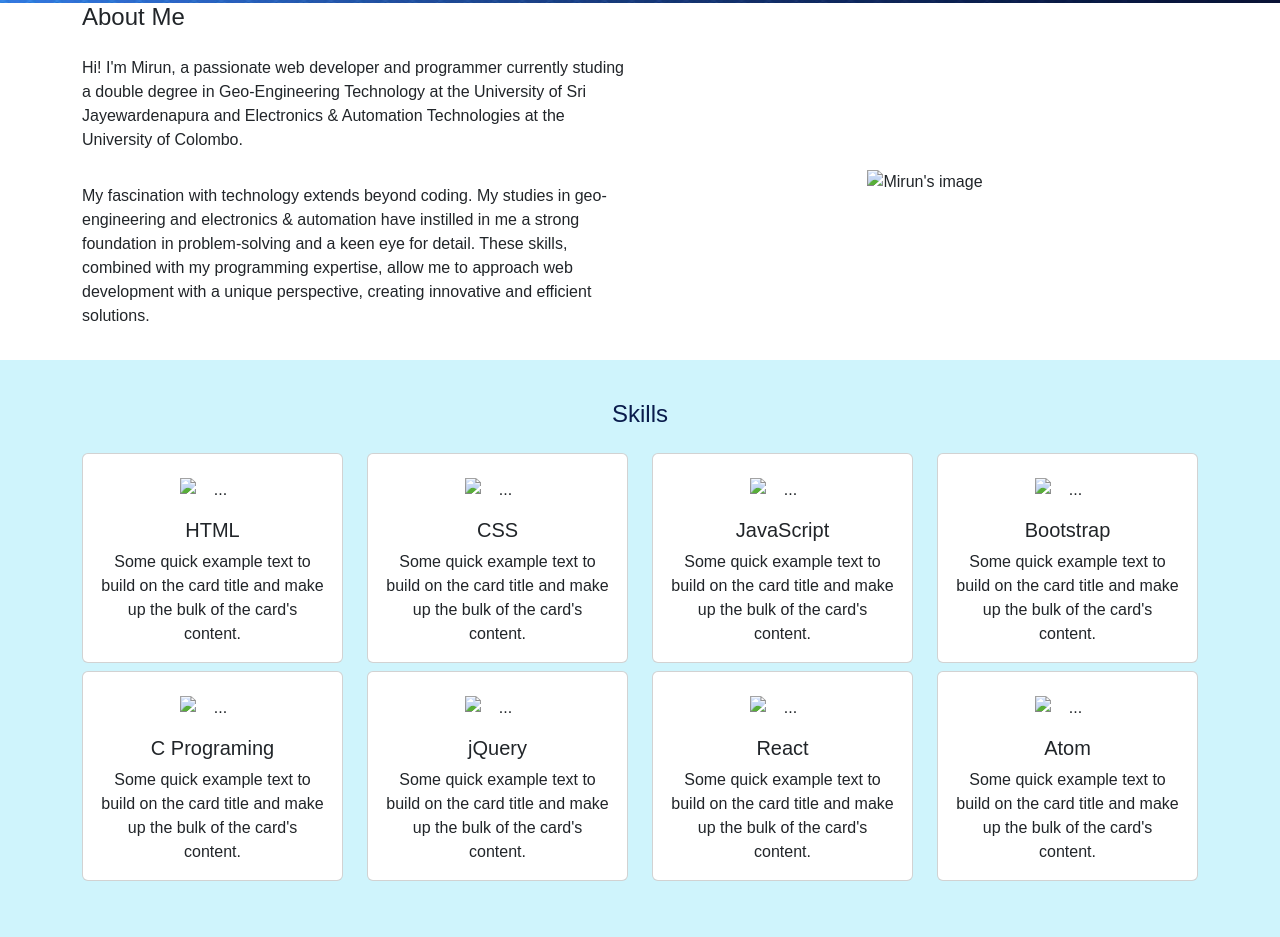
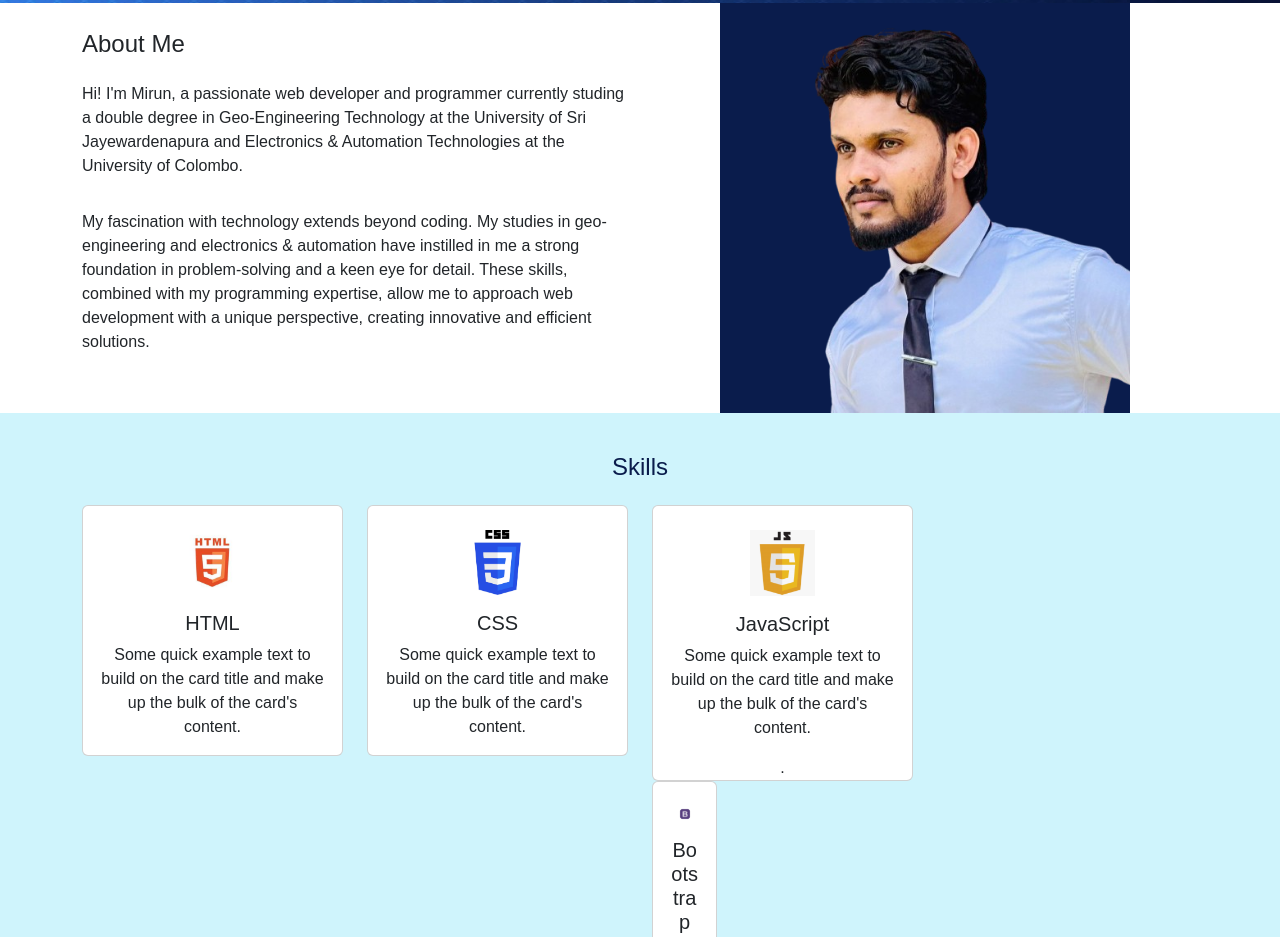
Before and after one commit to Mirunstudy/mirun-sportfolio1, a plain HTML site: page index.html in a window 1280 px wide. Shown: the part 863-1800 px from the top of the page. Drawn offline with nearby package versions, Linux system fonts and the light colour scheme; files that its build step writes are made by us from their sources.

Commit message:
end image

```diff
--- a/index.html
+++ b/index.html
@@ -61,7 +61,7 @@
                     <p class="pb-3">My fascination with technology extends beyond coding. My studies in geo-engineering and electronics & automation have instilled in me a strong foundation in problem-solving and a keen eye for detail. These skills, combined with my programming expertise, allow me to approach web development with a unique perspective, creating innovative and efficient solutions.</p>
                 </div>
                 <div class="col-md-6 text-center">
-                    <img src="/portfolio/imgs/WhatsApp_Image_2024-05-14_at_13.19.28_fbbe9c1f-removebg-removebg-preview.png" alt="Mirun's image" class="img-fluid w-75">
+                    <img src="./imgs/WhatsApp_Image_2024-05-14_at_13.19.28_fbbe9c1f-removebg-removebg-preview.png" alt="Mirun's image" class="img-fluid w-75">
 
                 </div>
             </div>
@@ -77,7 +77,7 @@
             <div class="row pb-3 ">
                 <div class="col-md-3 mb-2">
                     <div class="card text-center" >
-                        <img src="/portfolio/imgs/html5-emblem-orange-shield-and-white-text-vector.jpg" class="card-img-top w-25 m-auto pt-4" alt="..." w-25%>
+                        <img src="./imgs/html5-emblem-orange-shield-and-white-text-vector.jpg" class="card-img-top w-25 m-auto pt-4" alt="..." w-25%>
                         <div class="card-body">
                           <h5 class="card-title">HTML</h5>
                           <p class="card-text">Some quick example text to build on the card title and make up the bulk of the card's content.</p>
@@ -86,7 +86,7 @@
                 </div>
                 <div class="col-md-3 mb-2">
                     <div class="card text-center">
-                        <img src="/portfolio/imgs/CSS-Logo.jpg" class="card-img-top w-25 m-auto pt-4" alt="..." width="20px">
+                        <img src="./imgs/CSS-Logo.jpg" class="card-img-top w-25 m-auto pt-4" alt="..." width="20px">
                         <div class="card-body">
                           <h5 class="card-title">CSS</h5>
                           <p class="card-text">Some quick example text to build on the card title and make up the bulk of the card's content.</p>
@@ -95,16 +95,16 @@
                 </div>
                 <div class="col-md-3 mb-2">
                     <div class="card text-center" >
-                        <img src="/portfolio/imgs/eba3983204f9f9c01dab4c54e33b2b9d9a2731e0.png" class="card-img-top w-25 m-auto pt-4" alt="..." w-25%>
+                        <img src="./imgs/eba3983204f9f9c01dab4c54e33b2b9d9a2731e0.png" class="card-img-top w-25 m-auto pt-4" alt="..." w-25%>
                         <div class="card-body">
                           <h5 class="card-title">JavaScript</h5>
                           <p class="card-text">Some quick example text to build on the card title and make up the bulk of the card's content.</p>
                         </div>
-                    </div>
+            .
                 </div>
                 <div class="col-md-3 mb-2">
                     <div class="card text-center" >
-                        <img src="/portfolio/imgs/bootstrap-icon-b-letter-logo_781017-7.avif" class="card-img-top w-25 m-auto pt-4" alt="..." w-25%>
+                        <img src="./imgs/bootstrap-icon-b-letter-logo_781017-7.avif" class="card-img-top w-25 m-auto pt-4" alt="..." w-25%>
                         <div class="card-body">
                           <h5 class="card-title">Bootstrap</h5>
                           <p class="card-text">Some quick example text to build on the card title and make up the bulk of the card's content.</p>
@@ -113,7 +113,7 @@
                 </div>
                 <div class="col-md-3 mb-2">
                     <div class="card text-center" >
-                        <img src="/portfolio/imgs/st,small,507x507-pad,600x600,f8f8f8.jpg" class="card-img-top w-25 m-auto pt-4" alt="..." w-25%>
+                        <img src="./imgs/st,small,507x507-pad,600x600,f8f8f8.jpg" class="card-img-top w-25 m-auto pt-4" alt="..." w-25%>
                         <div class="card-body">
                           <h5 class="card-title">C Programing</h5>
                           <p class="card-text">Some quick example text to build on the card title and make up the bulk of the card's content.</p>
@@ -122,7 +122,7 @@
                 </div>
                 <div class="col-md-3 mb-2">
                     <div class="card text-center" >
-                        <img src="/portfolio/imgs/images.png" class="card-img-top w-25 m-auto pt-4" alt="..." w-25%>
+                        <img src="./imgs/images.png" class="card-img-top w-25 m-auto pt-4" alt="..." w-25%>
                         <div class="card-body">
                           <h5 class="card-title">jQuery</h5>
                           <p class="card-text">Some quick example text to build on the card title and make up the bulk of the card's content.</p>
@@ -131,7 +131,7 @@
                 </div>
                 <div class="col-md-3 mb-2">
                     <div class="card text-center" >
-                        <img src="/portfolio/imgs/react-icon-2048x2048-o8k3ymqa.png" class="card-img-top w-25 m-auto pt-4" alt="..." w-25%>
+                        <img src="./imgs/react-icon-2048x2048-o8k3ymqa.png" class="card-img-top w-25 m-auto pt-4" alt="..." w-25%>
                         <div class="card-body">
                           <h5 class="card-title">React</h5>
                           <p class="card-text">Some quick example text to build on the card title and make up the bulk of the card's content.</p>
@@ -140,7 +140,7 @@
                 </div>
                 <div class="col-md-3 mb-2">
                     <div class="card text-center" >
-                        <img src="/portfolio/imgs/360_F_203915296_BO7X2PBZo9kusPhHyDccmqiCq8kMgC0i.jpg" class="card-img-top w-25 m-auto pt-4" alt="..." w-25%>
+                        <img src="./imgs/360_F_203915296_BO7X2PBZo9kusPhHyDccmqiCq8kMgC0i.jpg" class="card-img-top w-25 m-auto pt-4" alt="..." w-25%>
                         <div class="card-body">
                           <h5 class="card-title">Atom</h5>
                           <p class="card-text">Some quick example text to build on the card title and make up the bulk of the card's content.</p>
```
